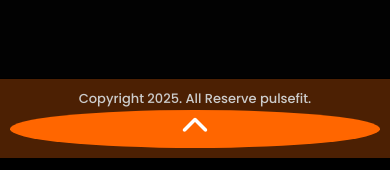
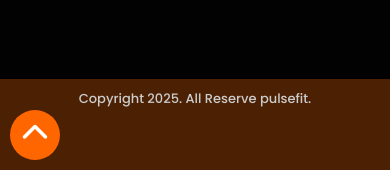
Before and after one commit to akakathankgod1/PULSEFIT, a plain HTML site: page index.html in a window 390 px wide. Shown: the part 11007-11177 px from the top of the page. Drawn offline with Linux system fonts and the light colour scheme.

Commit message:
newchange8

```diff
--- a/link.css
+++ b/link.css
@@ -751,7 +751,7 @@ footer ul li a:hover {
 }
 .arrow {
   background-color: #ff6600;
-  padding: 3px 3px;
+  padding: 5px 5px;
   border-radius: 100%;
   align-items: center;
 
@@ -1177,8 +1177,24 @@ footer ul li a:hover {
     padding-top: 13px;
     padding-bottom: 5px;
   }
-}
-
+
+  .arrow {
+  background-color: #ff6600;
+  /* padding: 1px 1px; */
+  border-radius: 50%;
+  align-items: center;
+  width: 50px;
+  height: 50px;
+
+
+}
+
+ .arrow .icon{
+  align-items: center;
+  margin: auto;
+  padding-top: 5px;
+}
+}
 @media (min-width: 769px) and (max-width: 1024px) {
   nav {
     align-items: center;
```
